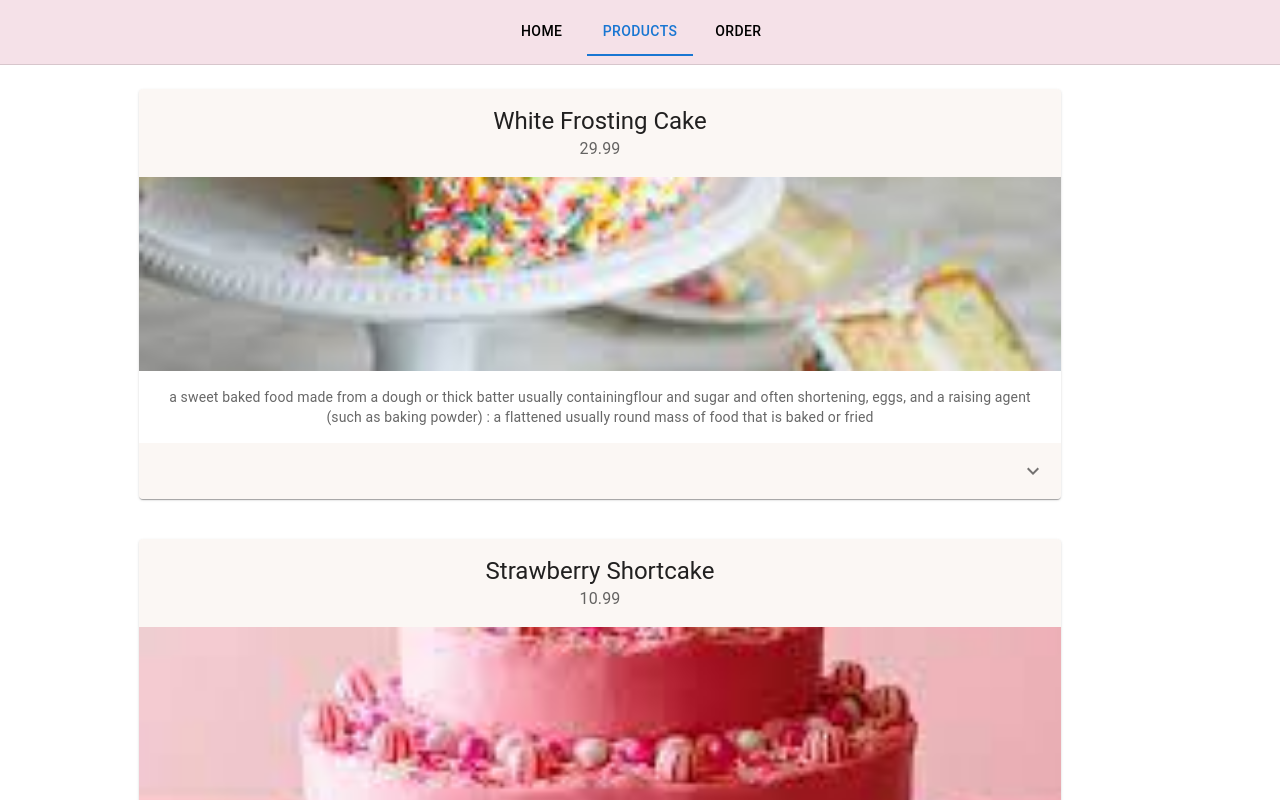
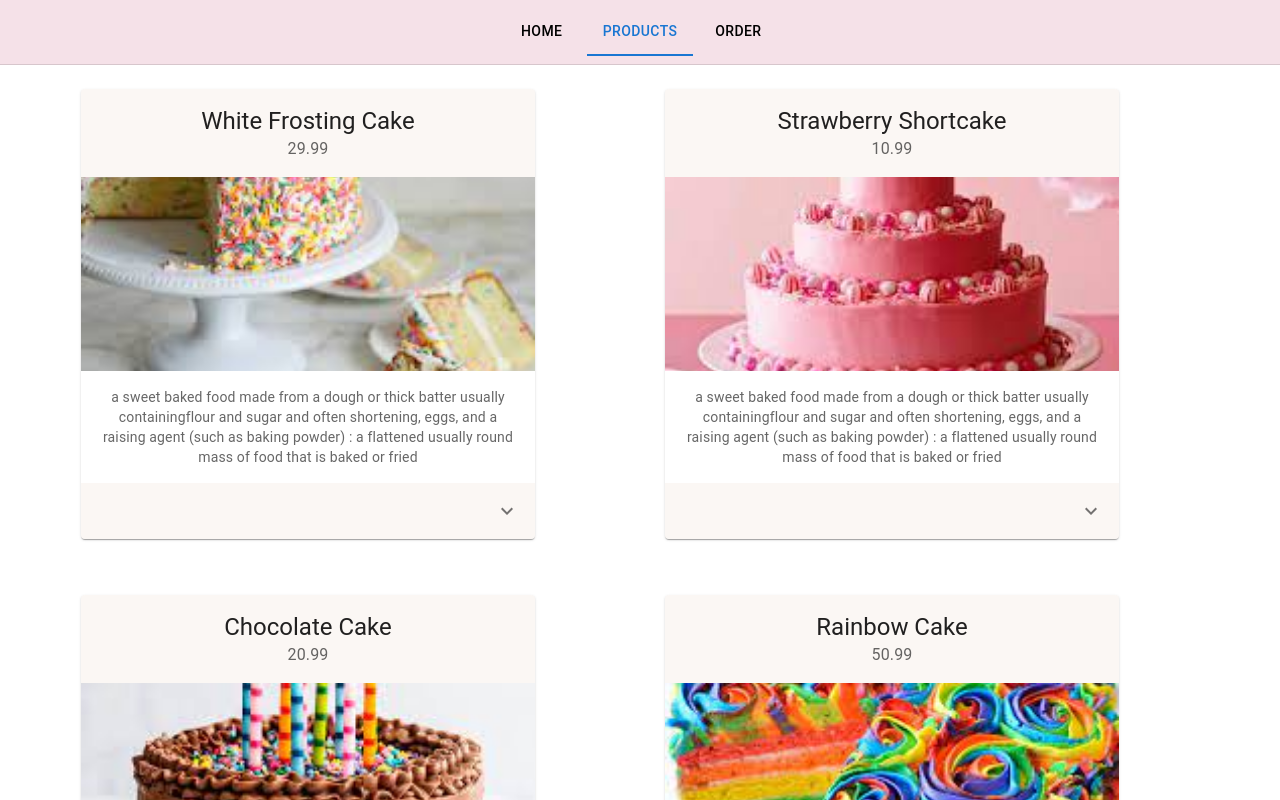
Before and after one commit to arcosea/cake, a React (Create React App) app: page / in a window 1280 px wide. Both pictures are taken after a click on the tab "PRODUCTS". Shown: the top 800 px of the page. Built offline with nearby package versions, Linux system fonts and the light colour scheme.

Commit message:
Update: desktop mode takes 2 cards per row on product page

```diff
--- a/src/ui/categories/ProductsPage.tsx
+++ b/src/ui/categories/ProductsPage.tsx
@@ -1,4 +1,4 @@
-import { Box } from "@mui/material";
+import { Box, Grid } from "@mui/material";
 import { Item } from "../../utils/Item";
 import { Cakes } from "../../utils/data";
 import { CardItem } from "../components/CardItem";
@@ -15,16 +15,19 @@ export default function ProductsPage(){
 
     return (
         <>
-            <Box sx={{marginTop: 0}}>
+            <Box sx={{ marginTop: 0 }}>
+                <Grid container spacing={2}>
                     {Cakes.map((param: Item) => (
+                        <Grid item key={param.name} xs={12} sm={6} md={6} lg={6} xl={6}>
                             <CardItem
-                        key={param.name}
                             name={param.name}
                             description={param.description}
                             url={param.url}
                             cost={param.cost}
                             />
+                        </Grid>
                     ))}
+                </Grid>
             </Box>
         </>
     )
--- a/src/utils/DataManager.ts
+++ b/src/utils/DataManager.ts
@@ -59,9 +59,13 @@ export class DataManager {
         this._contactInfo.set(Headers.PHONE_NUMBER, "");
     }
 
+    private initConfirmationNumber() {
+        let indexDiff: number = 1
+        let codeLength: number = 5;
+        let randomCode: string = this._helper.makeRandomID(codeLength);
 
-
-
+        this._confirmationNumber = String(this._currentDate.$M + indexDiff) + String(this._currentDate.$D) + randomCode;
+    }
 
     public updateOrderCriteria(criteriaType: string, value: string | any) {
         this._orderCriteria.set(criteriaType, value);
@@ -101,14 +105,6 @@ export class DataManager {
         return this._earliestPickupDate;
     }
 
-    private initConfirmationNumber() {
-        let indexDiff: number = 1
-        let codeLength: number = 5;
-        let randomCode: string = this._helper.makeRandomID(codeLength);
-
-        this._confirmationNumber = String(this._currentDate.$M + indexDiff) + String(this._currentDate.$D) + randomCode;
-    }
-
     public get confirmationNumber() {
         return this._confirmationNumber;
     }
```
Lines whose indentation alone changed are shown as unchanged.
